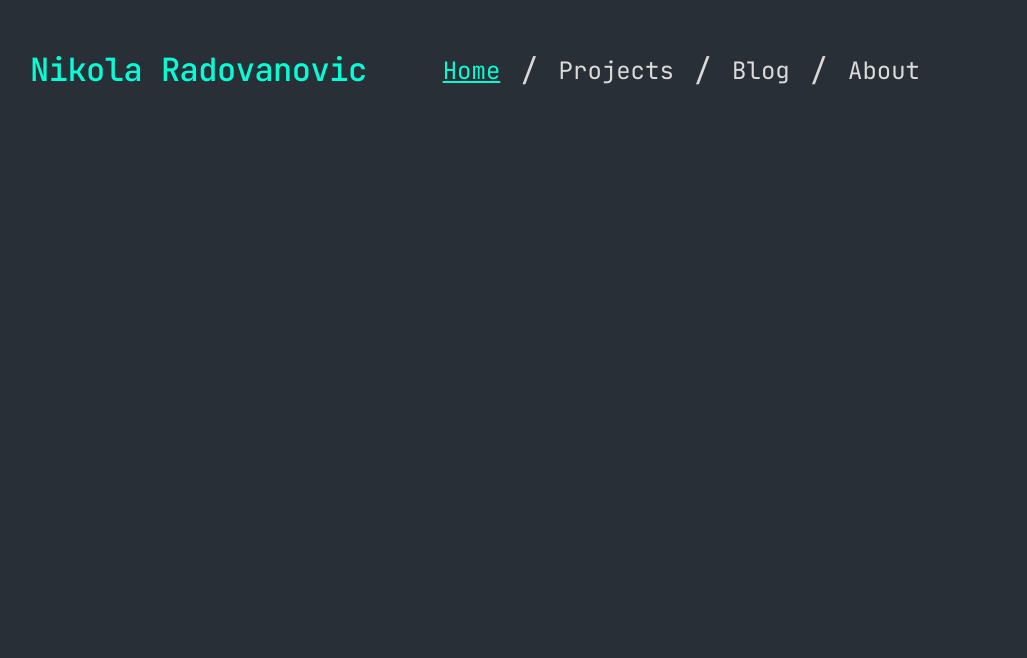
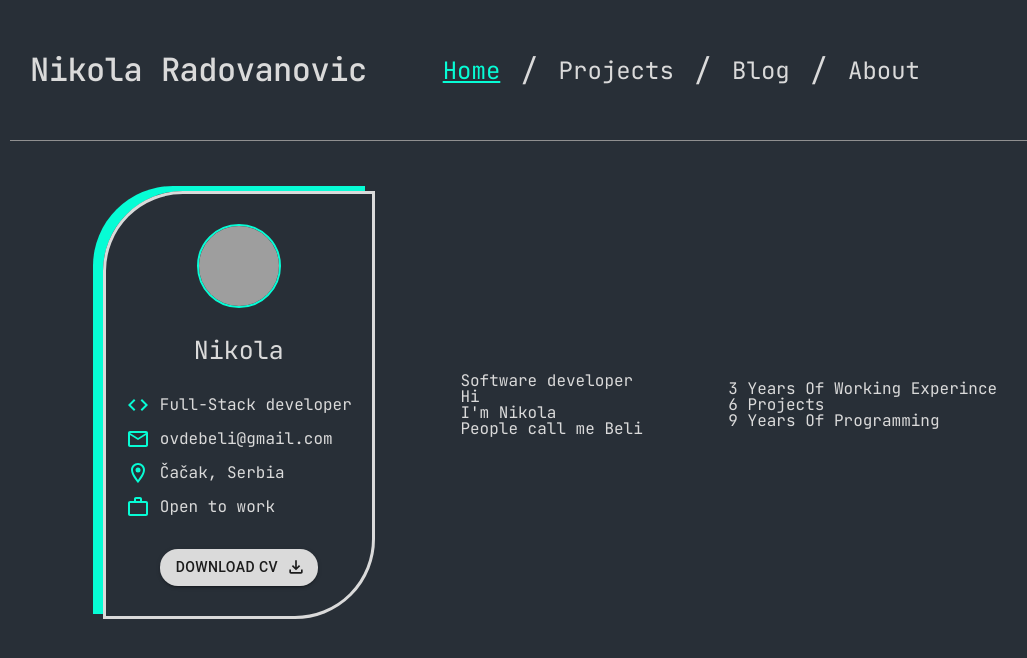
Before and after one commit to nikolaradovanov/portfolio-website, a React (Vite) app: page / in a window 1280 px wide. Shown: the top 658 px of the page, without its empty margins (90-1117 px from the left). Built offline with nearby package versions, Linux system fonts and the light colour scheme; grey boxes are pictures that could not be loaded; some icons are missing.

Commit message:
commit 3

```diff
--- /dev/null
+++ b/src/features/Home/index.tsx
@@ -0,0 +1,58 @@
+import { Avatar, Button } from "@mui/material";
+import AvatarImg from "../../Resources/avatar.png";
+import Styles from "./style.module.css";
+import {
+  Code,
+  EmailOutlined,
+  FileDownloadOutlined,
+  LocationOnOutlined,
+  WorkOutline,
+} from "@mui/icons-material";
+
+export const Home = () => {
+  return (
+    <div className={Styles.container}>
+      <div className={Styles.leftSide}>
+        <Avatar
+          alt="MyPhoto"
+          src={AvatarImg}
+          className={Styles.avatar}
+          sx={{ width: 80, height: 80 }}
+        />
+        <p className={Styles.cardName}>Nikola</p>
+        <div className={Styles.cardItemsContainer}>
+          <div className={Styles.cardItem}>
+            <Code />
+            <p className={Styles.cardItemText}>Full-Stack developer</p>
+          </div>
+          <div className={Styles.cardItem}>
+            <EmailOutlined />
+            <p className={Styles.cardItemText}>ovdebeli@gmail.com</p>
+          </div>
+          <div className={Styles.cardItem}>
+            <LocationOnOutlined />
+            <p className={Styles.cardItemText}>Čačak, Serbia</p>
+          </div>
+          <div className={Styles.cardItem}>
+            <WorkOutline />
+            <p className={Styles.cardItemText}>Open to work</p>
+          </div>
+        </div>
+        <Button className={Styles.downloadBtn} variant="contained" endIcon={<FileDownloadOutlined />}>
+          Download CV
+        </Button>
+      </div>
+      <div className={Styles.centralContent}>
+        <h1>Software developer</h1>
+        <h2>Hi</h2>
+        <h2>I'm Nikola</h2>
+        <h2>People call me Beli</h2>
+      </div>
+      <div className={Styles.rightSide}>
+        <div>3 Years Of Working Experince</div>
+        <div>6 Projects</div>
+        <div>9 Years Of Programming</div>
+      </div>
+    </div>
+  );
+};
--- /dev/null
+++ b/src/features/Home/style.module.css
@@ -0,0 +1,61 @@
+.container {
+  padding: 50px;
+  display: flex;
+  justify-content: space-around;
+  align-items: center;
+}
+
+.container .leftSide {
+  padding: 30px 20px 30px 20px;
+  border: 3px solid var(--white);
+  border-radius: 80px 0 80px 0;
+  box-shadow: -10px -5px var(--primary);
+  display: flex;
+  flex-direction: column;
+  align-items: center;
+  gap: 30px;
+  color: var(--primary);
+}
+
+.container .leftSide .cardName{
+  font-size: 25px;
+}
+
+.container .leftSide .avatar {
+  border: 2px solid var(--primary);
+}
+
+.container .leftSide .downloadBtn {
+  background-color: var(--white);
+  color: var(--black);
+  border-radius: 18px;
+}
+
+.container .leftSide .downloadBtn svg {
+  fill: var(--black);
+}
+
+.container .leftSide .cardItemsContainer {
+  display: flex;
+  flex-direction: column;
+  gap: 10px;
+}
+
+.container .leftSide .cardItemsContainer .cardItem {
+  color: var(--white);
+  display: flex;
+  align-items: center;
+  gap: 10px;
+}
+
+.container .leftSide .cardItemsContainer .cardItem svg {
+  fill: var(--primary)
+}
+
+.container .rightSide {
+
+}
+
+.container .centralContent {
+
+}
--- a/src/features/Navigation/index.tsx
+++ b/src/features/Navigation/index.tsx
@@ -49,13 +49,13 @@ export const NavigationBar = () => {
           </Link>
         </div>
         <div>
-          <IconButton>
+          <IconButton href="https://github.com/nikolaradovanov" target="_blank">
             <GitHubIcon fontSize="large" color="primary" />
           </IconButton>
-          <IconButton>
+          <IconButton href="https://www.linkedin.com/in/radovanovic-nikola" target="_blank">
             <LinkedInIcon fontSize="large" color="primary" />
           </IconButton>
-          <IconButton>
+          <IconButton href="mailto:ovdebeli@gmail.com">
             <EmailIcon fontSize="large" color="primary" />
           </IconButton>
         </div>
--- a/src/features/Navigation/style.module.css
+++ b/src/features/Navigation/style.module.css
@@ -5,6 +5,7 @@
   display: flex;
   align-items: center;
   justify-content: space-between;
+  border-bottom: 1px solid var(--gray);
 }
 
 .navContainer .logoName {
@@ -12,7 +13,7 @@
   cursor: pointer;
   user-select: none;
   font-weight: 500;
-  color: var(--primary);
+  color: var(--white);
 }
 
 .navContainer .navActions {
@@ -43,7 +44,10 @@
     color: var(--primary);
 }
 
-.navContainer .navActions .navigationLinks path:hover {
-    text-decoration: underline;
+.navContainer .navActions svg {
     fill: var(--primary);
 }
+
+.navContainer .navActions svg:hover {
+  fill: var(--white);
+}
--- a/src/pages/HomePage.tsx
+++ b/src/pages/HomePage.tsx
@@ -1,8 +1,11 @@
-import {NavigationBar} from '../features/Navigation';
+import { Home } from "../features/Home";
+import { NavigationBar } from "../features/Navigation";
 
 export function HomePage() {
-
   return (
-   <NavigationBar />
-  )
+    <>
+      <NavigationBar />
+      <Home />
+    </>
+  );
 }
```
Also changed, not shown: tsconfig.app.json (+8 -1 lines), 1 other file (tests, documents, lock files or other folders).
